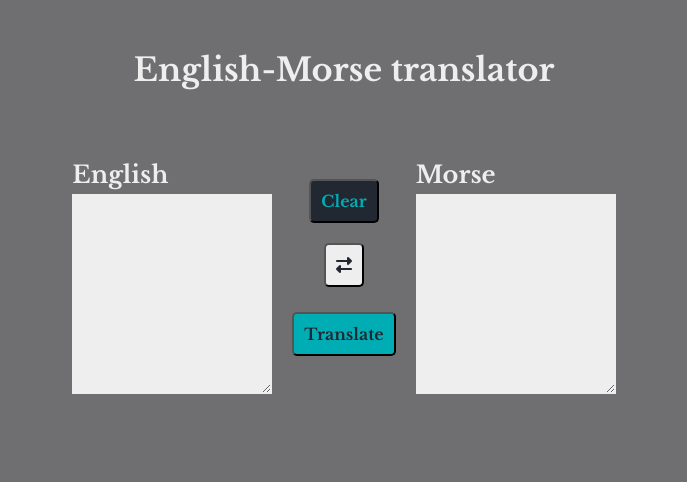
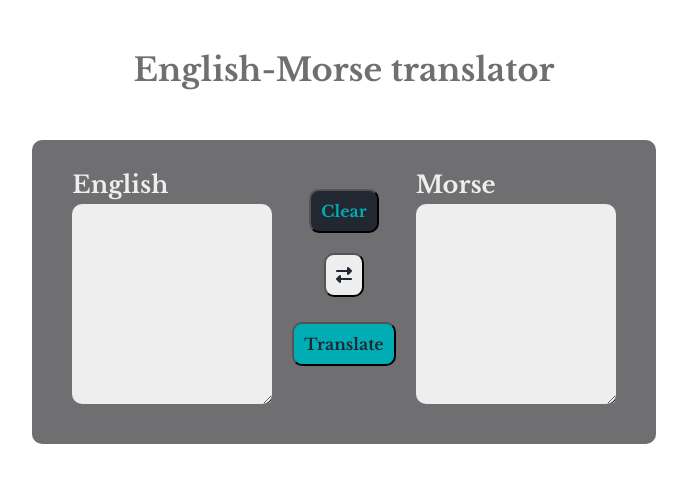
Before and after one commit to r7george/morse-translator, a website with bundled scripts: page index.html in a window 1280 px wide. Shown: the whole page, without its empty margins (296-983 px from the left). Built offline with nearby package versions, Linux system fonts and the light colour scheme.

Commit message:
styling changes

```diff
--- a/assets/styles/styles.scss
+++ b/assets/styles/styles.scss
@@ -4,18 +4,17 @@
   padding: 0;
   margin: 0;
   box-sizing: border-box;
-  background-color: $secondaryColor;
 }
 
 .main-header {
   font-family: $primaryFont;
   text-align: center;
   margin: 50px 0;
-  color: $primaryColor;
+  color: $secondaryColor;
 }
 
 .translator {
-  width: 80%;
+  width: min-content;
   display: flex;
   flex-direction: column;
   align-items: center;
@@ -23,8 +22,9 @@
   margin-right: auto;
   font-family: $primaryFont;
   color: $primaryColor;
-  border: 1px solid $primaryColor;
-  padding: 20px 0 30px 0;
+  background-color: $secondaryColor;
+  padding: 30px 40px 40px 40px;
+  border-radius: 10px;
 
   &__section {
     display: flex;
@@ -46,11 +46,12 @@
     height: 100px;
     font-family: $secondaryFont;
     font-size: 1.25em;
-    border: 1px solid $primaryColor;
+    border: none;
     background-color: $primaryColor;
     color: $quatenaryColor;
     font-weight: bold;
     padding: 10px;
+    border-radius: 10px;
   }
 
   &__btn {
@@ -59,7 +60,7 @@
     font-family: $primaryFont;
     font-weight: bold;
     margin: 20px 0;
-    border-radius: 5px;
+    border-radius: 10px;
   }
 
   .fas {
```
Also changed, not shown: assets/scripts/translate.js (line endings or trailing spaces), assets/styles/styles.css.
